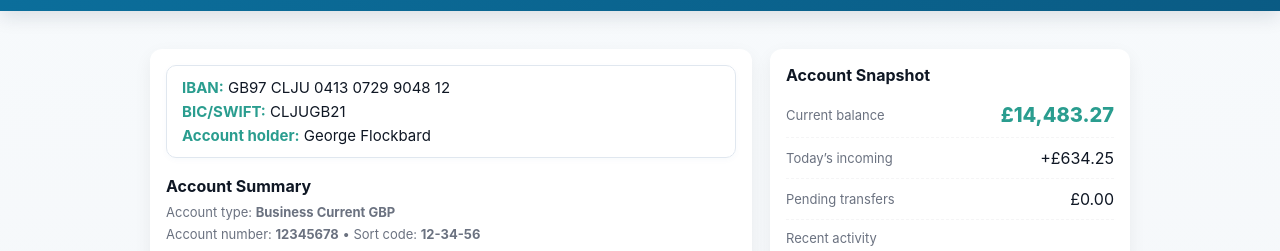
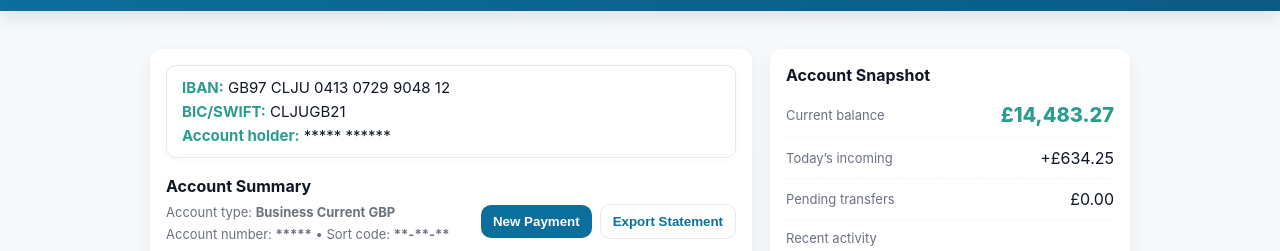
Before and after one commit to bankjuction/junction, a plain HTML site: page index.html in a window 1280 px wide. Shown: the part 63-314 px from the top of the page. Drawn offline with Linux system fonts and the light colour scheme.

Commit message:
Update index.html

```diff
--- a/index.html
+++ b/index.html
@@ -185,13 +185,13 @@
         <div class="details-block" aria-label="Account Details">
           <div><strong>IBAN:</strong> GB97 CLJU 0413 0729 9048 12</div>
           <div><strong>BIC/SWIFT:</strong> CLJUGB21</div>
-          <div><strong>Account holder:</strong> George Flockbard</div>
+          <div><strong>Account holder:</strong> ***** ******</div>
         </div>
         <h2 id="account-summary">Account Summary</h2>
         <div class="account-top">
           <div class="acct-left">
             <div class="acct-meta">Account type: <strong>Business Current GBP</strong></div>
-            <div class="acct-meta">Account number: <strong>12345678</strong> • Sort code: <strong>12-34-56</strong></div>
+            <div class="acct-meta">Account number: <strong>*****</strong> • Sort code: <strong>**-**-**</strong></div>
             <div class="balance">£14,483.27 <span class="small">GBP</span></div>
             <div class="small">Available balance • Real-time</div>
           </div>
```
